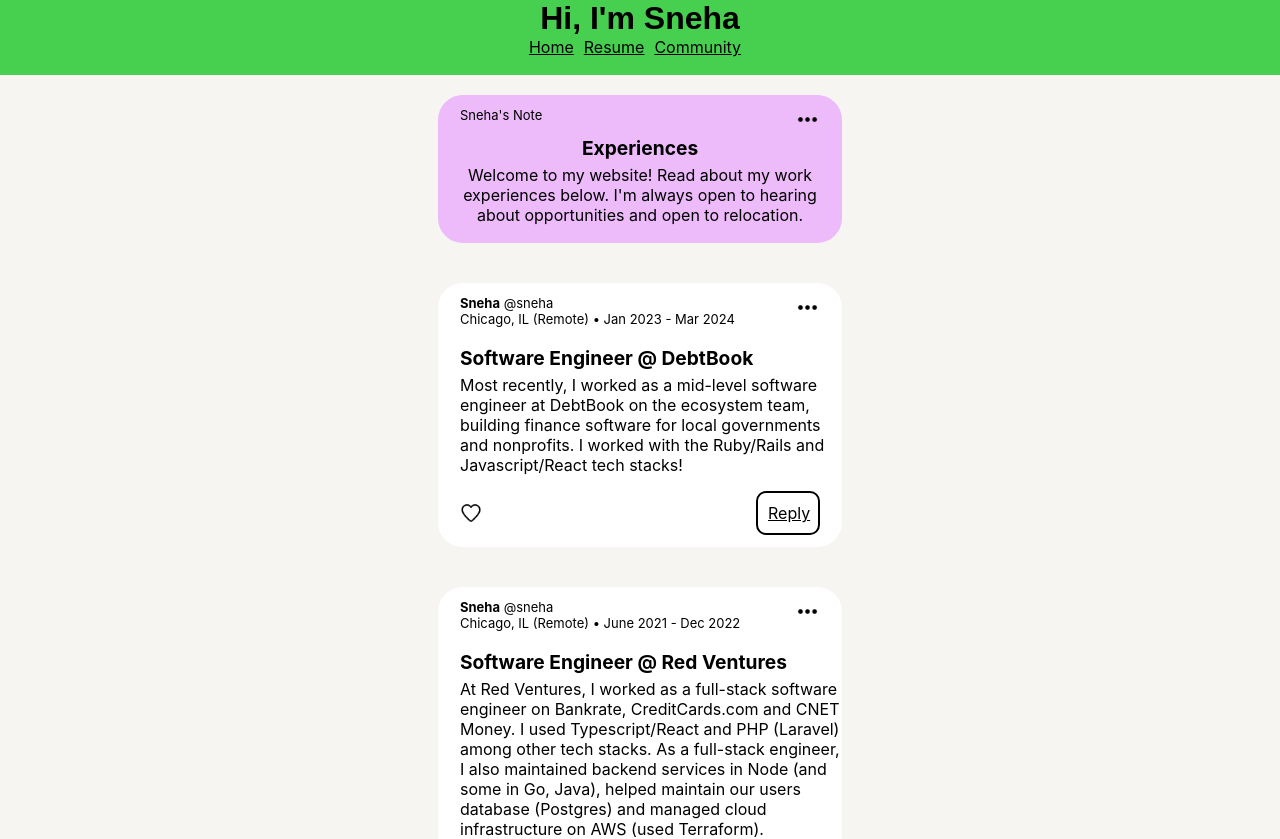
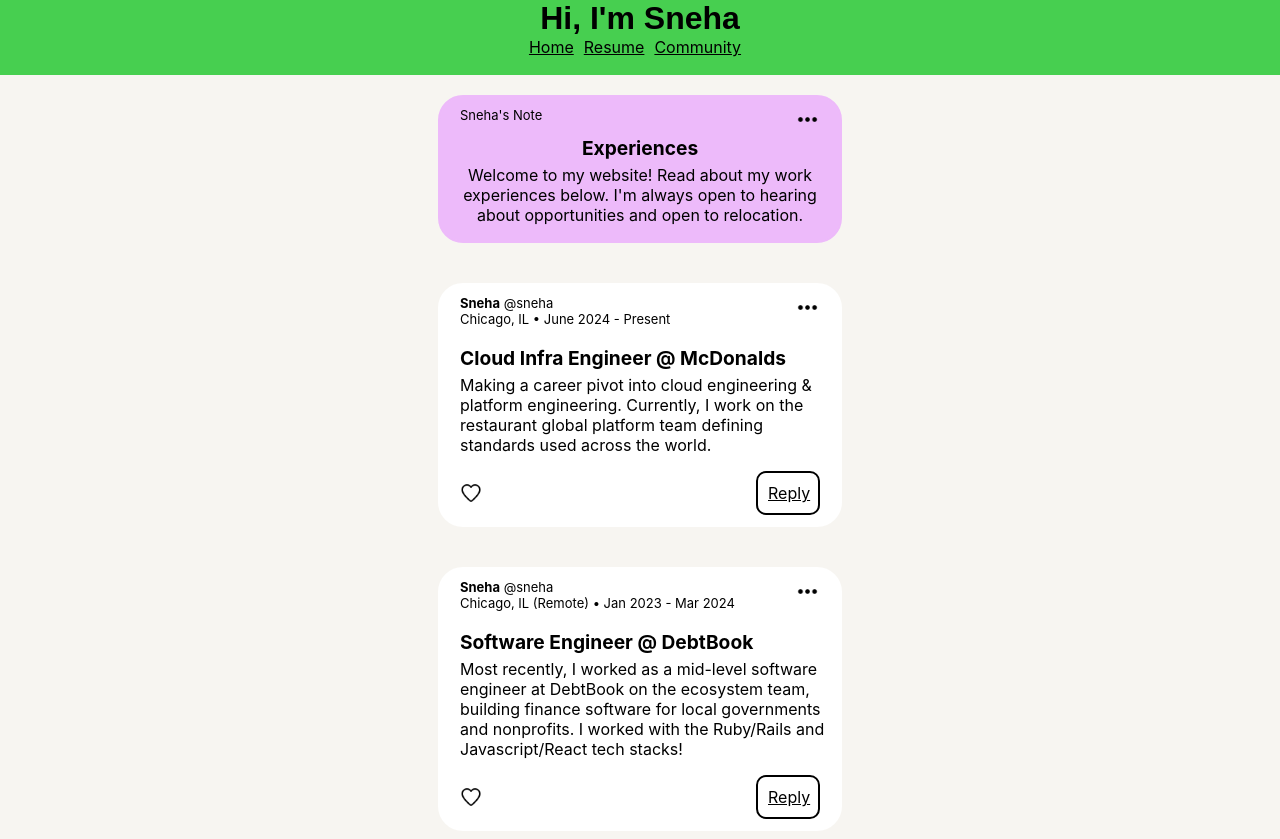
Before and after one commit to snehajalukar/snehacodes, a React (Create React App) app: page / in a window 1280 px wide. Shown: the top 839 px of the page. Built offline with nearby package versions, Linux system fonts and the light colour scheme.

Commit message:
feat: adds mcd job

```diff
--- a/src/App.js
+++ b/src/App.js
@@ -11,6 +11,13 @@
       <Header />
       <div className="content">
         <LexBreak title="Experiences" description="Welcome to my website! Read about my work experiences below. I'm always open to hearing about opportunities and open to relocation." />
+
+        <LexPost
+          time="June 2024 - Present"
+          location="Chicago, IL"
+          title="Cloud Infra Engineer @ McDonalds"
+          description="Making a career pivot into cloud engineering & platform engineering. Currently, I work on the restaurant global platform team defining standards used across the world."
+          />
 
         <LexPost
           time="Jan 2023 - Mar 2024"
```
